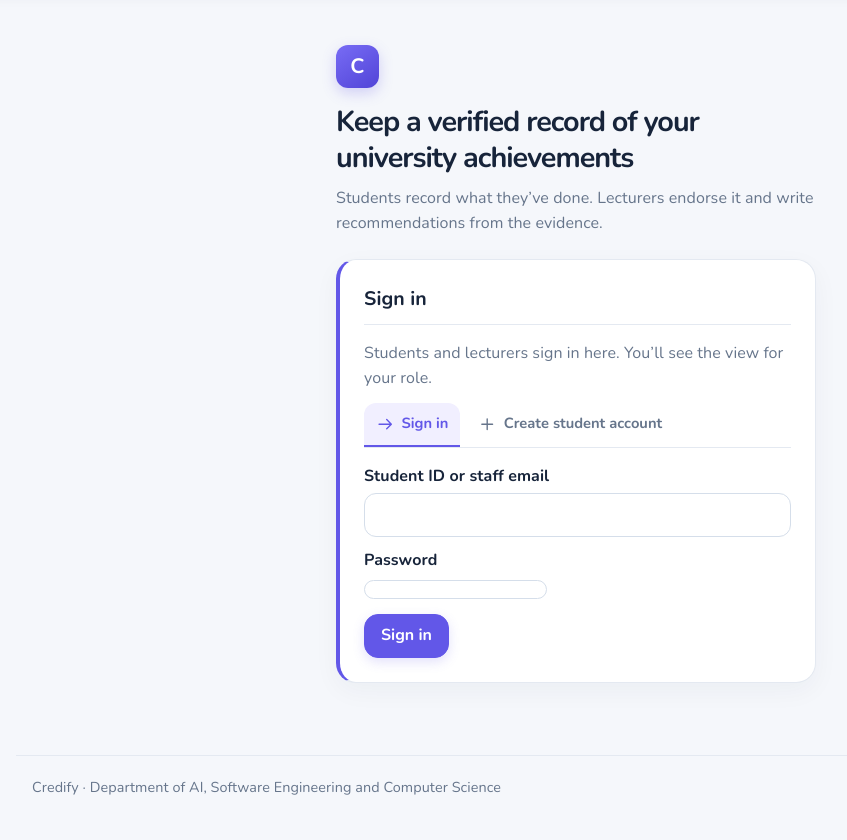
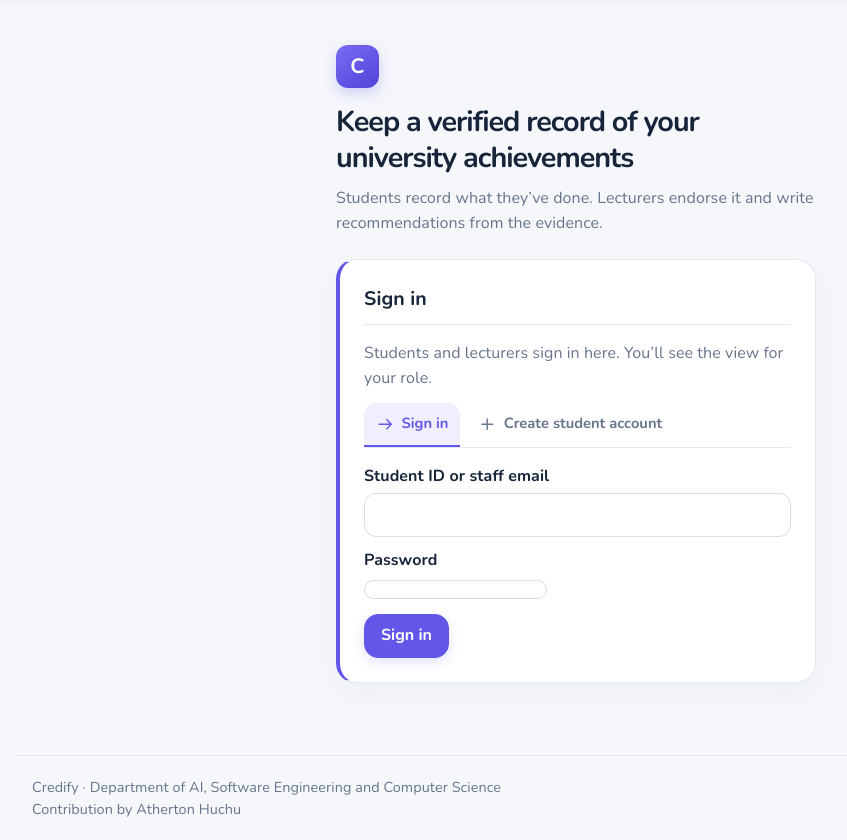
Before and after one commit to ChrissyOG/GROUP-7-CREDIFY-STUDENT-ACHIEVEMENT-PROFILE, a plain HTML site: page index.html in a window 1280 px wide. Shown: the part 81-921 px from the top of the page, without its empty margins (64-911 px from the left). Before the commit the page ends 899 px from the top, so only its background shows below. Drawn offline with nearby package versions, Linux system fonts and the light colour scheme; files whose address does not match are found by name.

Commit message:
Add Atherton Huchu contribution footer

```diff
--- a/index.html
+++ b/index.html
@@ -16,7 +16,7 @@
 <div id="who"></div></div></header>
 <div id="subnav"></div>
 <main id="app"></main>
-<footer>Credify · Department of AI, Software Engineering and Computer Science</footer>
+<footer>Credify · Department of AI, Software Engineering and Computer Science<br>Contribution by Atherton Huchu</footer>
 <div id="toast" role="status" aria-live="polite"></div>
 <script src="https://cdn.jsdelivr.net/npm/@supabase/supabase-js@2.45.4/dist/umd/supabase.js"></script>
 <script src="https://cdnjs.cloudflare.com/ajax/libs/jspdf/2.5.1/jspdf.umd.min.js"></script>
```
